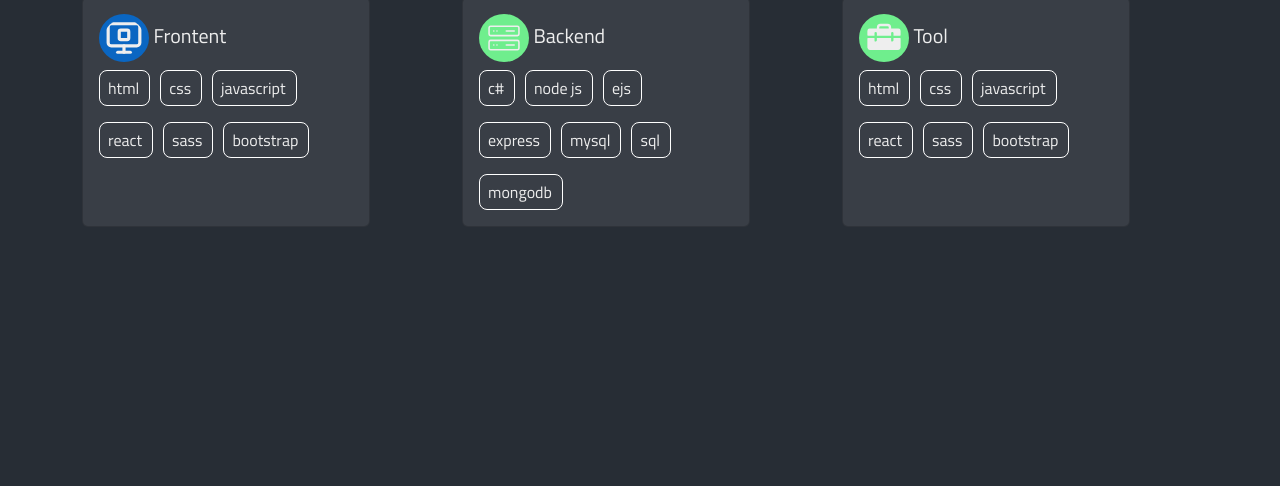
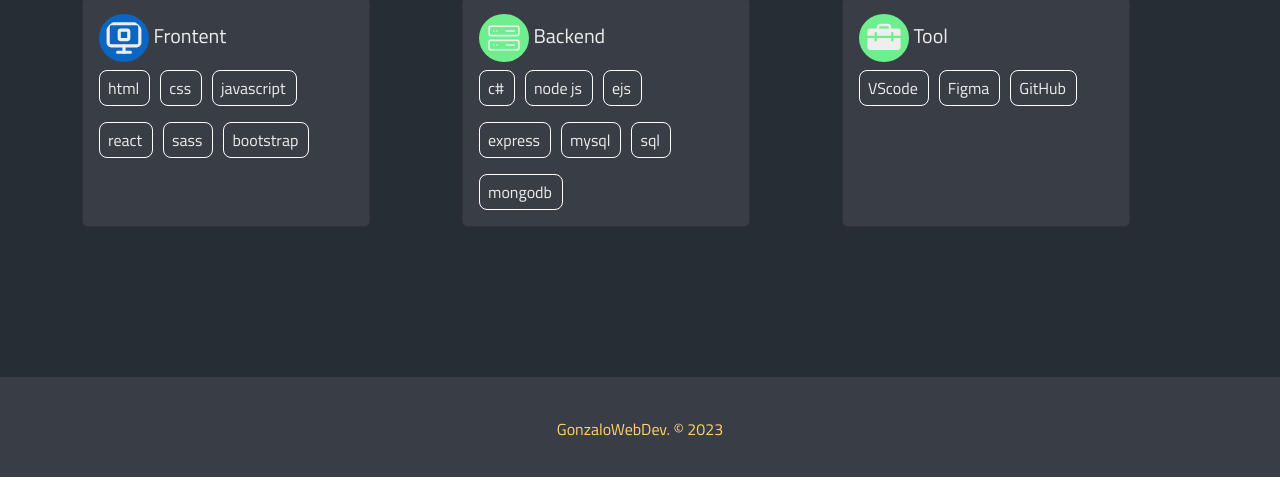
Before and after one commit to gonza87/Portfolio, a React (Vite) app: page / in a window 1280 px wide. Shown: the part 2159-2645 px from the top of the page. Built offline with nearby package versions, Linux system fonts and the light colour scheme.

Commit message:
mascambios

```diff
--- a/src/App.jsx
+++ b/src/App.jsx
@@ -32,10 +32,10 @@ function App() {
                   <a href="#proyectos">Portfolio</a>
                 </div>
                 <div>
-                  <a href="">Contacto</a>
+                  <a href="#contacto">Contacto</a>
                 </div>
                 <div>
-                  <a href="">Skills</a>
+                  <a href="#skills">Skills</a>
                 </div>
 
                 {/* Agrega más elementos según sea necesario */}
@@ -193,18 +193,17 @@ function App() {
             ></Card>
           </div>
         </section>
-        <section className="contacto">
+        <section id="contacto" className="contacto">
           <p className="fs-2">Contacto</p>
           <div className="contcamposContactos fs-5">
             <p>
-              {" "}
               <MdOutlineEmail /> gonzalo.viglioni@gmail.com
             </p>
             <p>LinkedIn</p>
             <p>Whatsapp +598 60 20 73</p>
           </div>
         </section>
-        <section className="skills">
+        <section id="skills" className="skills">
           <p className="fs-2">Skills</p>
           <div className="row">
             <div className="col-lg-4 col-md-6 col-12">
@@ -249,12 +248,9 @@ function App() {
                     <PiToolboxFill className="logoTool" /> Tool
                   </Card.Title>
                   <Card.Text className="textCardProyect d-flex flex-wrap ">
-                    <p>html</p>
-                    <p>css</p>
-                    <p>javascript</p>
-                    <p>react</p>
-                    <p>sass</p>
-                    <p>bootstrap</p>
+                    <p>VScode</p>
+                    <p>Figma</p>
+                    <p>GitHub</p>
                   </Card.Text>
                 </Card.Body>
               </Card>
--- a/src/index.css
+++ b/src/index.css
@@ -47,7 +47,7 @@ background: linear-gradient(0deg, rgba(39,45,53,1) 35%, rgba(57,62,70,1) 64%, rg
     margin-top: 10px;
 }
 .footer{
-    margin-top: 400px;
+    margin-top: 150px;
     background-color: #393E46 ;
     height: 100px;
 }
@@ -69,10 +69,6 @@ background: linear-gradient(0deg, rgba(39,45,53,1) 35%, rgba(57,62,70,1) 64%, rg
     position: absolute;
     top: 50px; /* Ajusta según sea necesario */
     right: auto;
-
-
-
-    /* padding-right: 60px; */
     padding-top: 10px;
     z-index: 100;
 }
@@ -103,7 +99,7 @@ background: linear-gradient(0deg, rgba(39,45,53,1) 35%, rgba(57,62,70,1) 64%, rg
 }
 
 .proyectos{
-    margin-top: 300px;
+    margin-top: 150px;
 }
 
 .conContactos{
@@ -130,9 +126,7 @@ background: linear-gradient(0deg, rgba(39,45,53,1) 35%, rgba(57,62,70,1) 64%, rg
     color: #FFFFFF;
 }
 
-/* .imgProyecto{
-    border-radius: 5%;
-} */
+
 
 .cardProyectos{
     background-color: #393E46;
@@ -215,7 +209,9 @@ background: linear-gradient(0deg, rgba(39,45,53,1) 35%, rgba(57,62,70,1) 64%, rg
 
 }
 
-
+.contacto{
+    margin-top: 150px;
+}
 .contcamposContactos{
     color: #EEEEEE;
 
```
Lines whose indentation alone changed are shown as unchanged.
